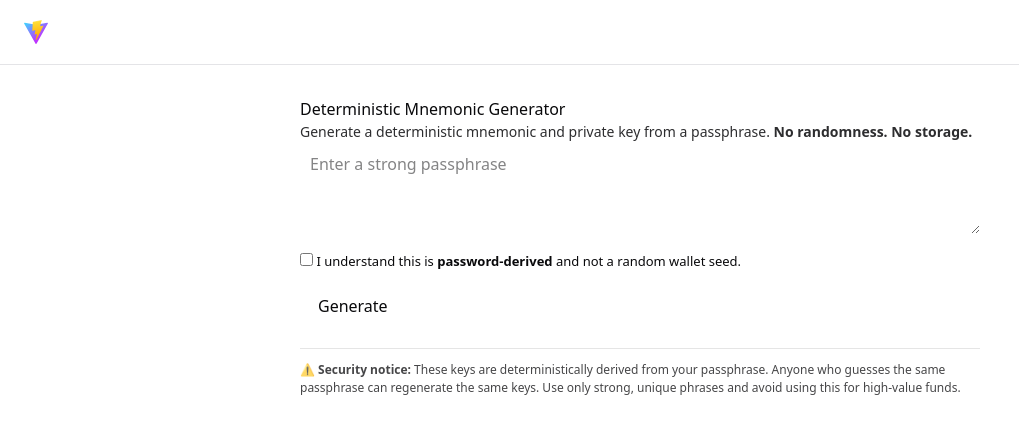
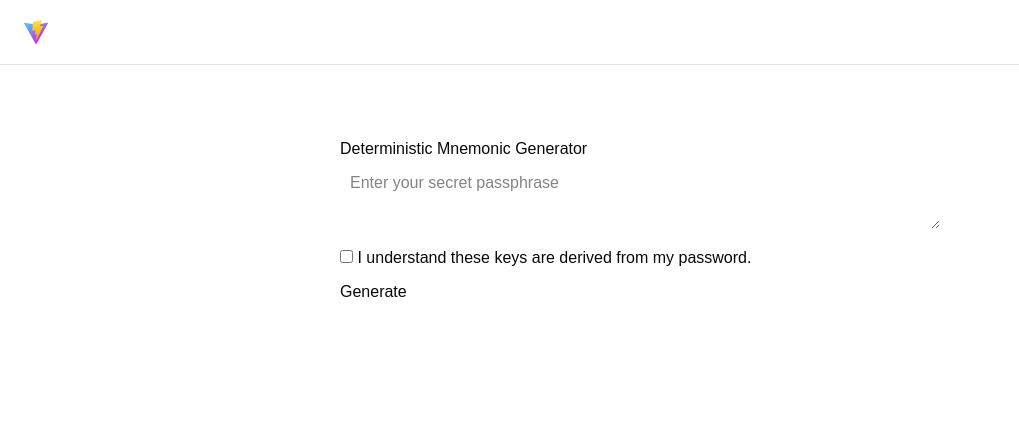
Before and after one commit to 0xCryptonauta/seed, a React (Vite) app: page / in a window 1280 px wide. Shown: the top 434 px of the page, without its empty margins (0-1019 px from the left). Built offline with nearby package versions, Linux system fonts and the light colour scheme.

Commit message:
feat: implement deterministic wallet generation with passphrase derivation and UI improvements

```diff
--- a/package.json
+++ b/package.json
@@ -10,6 +10,7 @@
     "preview": "vite preview"
   },
   "dependencies": {
+    "@noble/hashes": "^2.0.1",
     "@noble/secp256k1": "^3.0.0",
     "@radix-ui/react-slot": "^1.2.4",
     "@scure/bip39": "^2.0.1",
--- a/src/components/WalletGenerator0.tsx
+++ b/src/components/WalletGenerator0.tsx
@@ -1,11 +1,8 @@
-import { useState } from "react";
-import * as bip39 from "bip39";
-import * as secp from "@noble/secp256k1";
-
-type DerivedResult = {
-  mnemonic: string;
-  privateKeyHex: string;
-};
+import { useState, type JSX } from "react";
+import {
+  deriveFromPassphrase,
+  type DerivedResult,
+} from "@/lib/deriveFromPassphrase";
 
 export default function DeterministicMnemonicGenerator(): JSX.Element {
   const [passphrase, setPassphrase] = useState<string>("");
@@ -13,176 +10,58 @@ export default function DeterministicMnemonicGenerator(): JSX.Element {
   const [loading, setLoading] = useState<boolean>(false);
   const [acknowledged, setAcknowledged] = useState<boolean>(false);
 
-  async function deriveFromPassphrase(
-    passphrase: string,
-  ): Promise<DerivedResult> {
-    const enc = new TextEncoder();
-
-    // --- HMAC-SHA256 helper (HKDF expand) ---
-    async function hmacSha256(
-      keyBytes: Uint8Array,
-      dataBytes: Uint8Array,
-    ): Promise<Uint8Array> {
-      const key = await crypto.subtle.importKey(
-        "raw",
-        keyBytes,
-        { name: "HMAC", hash: "SHA-256" },
-        false,
-        ["sign"],
-      );
-      const sig = await crypto.subtle.sign("HMAC", key, dataBytes);
-      return new Uint8Array(sig);
-    }
-
-    // 1. Normalize (critical for determinism)
-    const normalized = passphrase.normalize("NFKD");
-
-    // 2. PBKDF2 (slow, password-hardening)
-    const baseKey = await crypto.subtle.importKey(
-      "raw",
-      enc.encode(normalized),
-      "PBKDF2",
-      false,
-      ["deriveBits"],
-    );
-
-    const ikmBits = await crypto.subtle.deriveBits(
-      {
-        name: "PBKDF2",
-        salt: enc.encode("deterministic-seed-v1"),
-        iterations: 600_000,
-        hash: "SHA-256",
-      },
-      baseKey,
-      256,
-    );
-
-    const ikm = new Uint8Array(ikmBits);
-
-    // 3. HKDF-Expand (HMAC-based)
-    const info = enc.encode("root-key");
-    const okm = await hmacSha256(ikm, info);
-    const rootKey = okm.slice(0, 32);
-
-    // 4a. Mnemonic (24 words)
-    const entropyHex = Array.from(rootKey)
-      .map((b) => b.toString(16).padStart(2, "0"))
-      .join("");
-
-    const mnemonic = bip39.entropyToMnemonic(entropyHex);
-
-    // 4b. secp256k1 private key
-    const privateKeyBytes = secp.utils.hashToPrivateKey(rootKey);
-    const privateKeyHex = secp.utils.bytesToHex(privateKeyBytes);
-
-    return { mnemonic, privateKeyHex };
-  }
-
-  async function handleGenerate(): Promise<void> {
+  const handleGenerate = async () => {
     if (!passphrase || !acknowledged) return;
     setLoading(true);
-    setResult(null);
-
     try {
       const derived = await deriveFromPassphrase(passphrase);
       setResult(derived);
+    } catch (err) {
+      console.error("Derivation failed", err);
     } finally {
       setLoading(false);
     }
-  }
-
-  const weakPassphrase = passphrase.length < 12;
+  };
 
   return (
-    <div style={{ maxWidth: 680, margin: "0 auto", fontFamily: "system-ui" }}>
+    <div
+      style={{ maxWidth: 600, margin: "40px auto", fontFamily: "sans-serif" }}
+    >
+      {/* ... (Your existing UI code) ... */}
       <h2>Deterministic Mnemonic Generator</h2>
 
-      <p style={{ fontSize: 14, opacity: 0.85 }}>
-        Generate a deterministic mnemonic and private key from a passphrase.
-        <strong> No randomness. No storage.</strong>
-      </p>
-
       <textarea
-        rows={3}
-        placeholder="Enter a strong passphrase"
+        style={{ width: "100%", padding: "10px" }}
         value={passphrase}
         onChange={(e) => setPassphrase(e.target.value)}
-        style={{
-          width: "100%",
-          padding: 10,
-          borderColor: weakPassphrase ? "#e67e22" : "#ccc",
-        }}
+        placeholder="Enter your secret passphrase"
       />
 
-      {weakPassphrase && passphrase && (
-        <p style={{ color: "#e67e22", fontSize: 13 }}>
-          ⚠️ Passphrase is short. Security depends entirely on passphrase
-          strength.
-        </p>
-      )}
-
-      <label style={{ display: "block", marginTop: 12, fontSize: 13 }}>
+      <div style={{ margin: "10px 0" }}>
         <input
           type="checkbox"
+          id="ack"
           checked={acknowledged}
           onChange={(e) => setAcknowledged(e.target.checked)}
-        />{" "}
-        I understand this is <strong>password-derived</strong> and not a random
-        wallet seed.
-      </label>
+        />
+        <label htmlFor="ack">
+          {" "}
+          I understand these keys are derived from my password.
+        </label>
+      </div>
 
-      <button
-        onClick={handleGenerate}
-        disabled={!passphrase || !acknowledged || loading}
-        style={{
-          marginTop: 12,
-          padding: "10px 18px",
-          cursor: loading ? "wait" : "pointer",
-        }}
-      >
-        {loading ? "Deriving…" : "Generate"}
+      <button onClick={handleGenerate} disabled={loading || !acknowledged}>
+        {loading ? "Computing..." : "Generate"}
       </button>
 
       {result && (
-        <>
-          <h3 style={{ marginTop: 24 }}>Mnemonic (24 words)</h3>
-          <pre
-            style={{
-              whiteSpace: "pre-wrap",
-              background: "#f6f6f6",
-              padding: 12,
-            }}
-          >
-            {result.mnemonic}
-          </pre>
-
-          <h3>Private Key (hex)</h3>
-          <pre
-            style={{
-              background: "#f6f6f6",
-              padding: 12,
-              wordBreak: "break-all",
-            }}
-          >
-            {result.privateKeyHex}
-          </pre>
-        </>
+        <div style={{ marginTop: 20, background: "#f4f4f4", padding: 15 }}>
+          <strong>Mnemonic:</strong>
+          <p>{result.mnemonic}</p>
+          <strong>Private Key:</strong>
+          <p style={{ wordBreak: "break-all" }}>{result.privateKeyHex}</p>
+        </div>
       )}
-
-      <div
-        style={{
-          marginTop: 20,
-          fontSize: 12,
-          opacity: 0.75,
-          borderTop: "1px solid #ddd",
-          paddingTop: 12,
-        }}
-      >
-        ⚠️ <strong>Security notice:</strong> These keys are deterministically
-        derived from your passphrase. Anyone who guesses the same passphrase can
-        regenerate the same keys. Use only strong, unique phrases and avoid
-        using this for high-value funds.
-      </div>
     </div>
   );
 }
--- /dev/null
+++ b/src/lib/deriveFromPassphrase.ts
@@ -0,0 +1,41 @@
+import * as bip39 from "@scure/bip39";
+import { wordlist } from "@scure/bip39/wordlists/english.js";
+import { pbkdf2Async } from "@noble/hashes/pbkdf2.js";
+import { sha256 } from "@noble/hashes/sha2.js";
+import { hmac } from "@noble/hashes/hmac.js";
+import { bytesToHex } from "@noble/hashes/utils.js";
+
+export type DerivedResult = {
+  mnemonic: string;
+  privateKeyHex: string;
+};
+
+export const deriveFromPassphrase = async (
+  passphrase: string,
+): Promise<DerivedResult> => {
+  const enc = new TextEncoder();
+  const normalized = passphrase.normalize("NFKD");
+  const passwordBytes = enc.encode(normalized);
+  const salt = enc.encode("deterministic-seed-v1");
+
+  // 1. PBKDF2 (Hardens the passphrase)
+  // Using @noble/hashes ensures we don't need WebCrypto complexity or Buffer
+  const ikm = await pbkdf2Async(sha256, passwordBytes, salt, {
+    c: 600_000,
+    dkLen: 32,
+  });
+
+  // 2. HKDF-Expand (Simplified)
+  const info = enc.encode("root-key");
+  const rootKey = hmac(sha256, ikm, info); // Use HMAC as a simple expander
+
+  // 3. Mnemonic Generation (using @scure/bip39 - No Buffer needed!)
+  const mnemonic = bip39.entropyToMnemonic(rootKey, wordlist);
+
+  // 4. Private Key
+  // Note: secp.utils.hashToPrivateKey is deprecated in newer noble-secp versions.
+  // We can use the rootKey directly if it's 32 bytes and within curve range.
+  const privateKeyHex = bytesToHex(rootKey);
+
+  return { mnemonic, privateKeyHex };
+};
```
Also changed, not shown: 1 other file (tests, documents, lock files or other folders).
